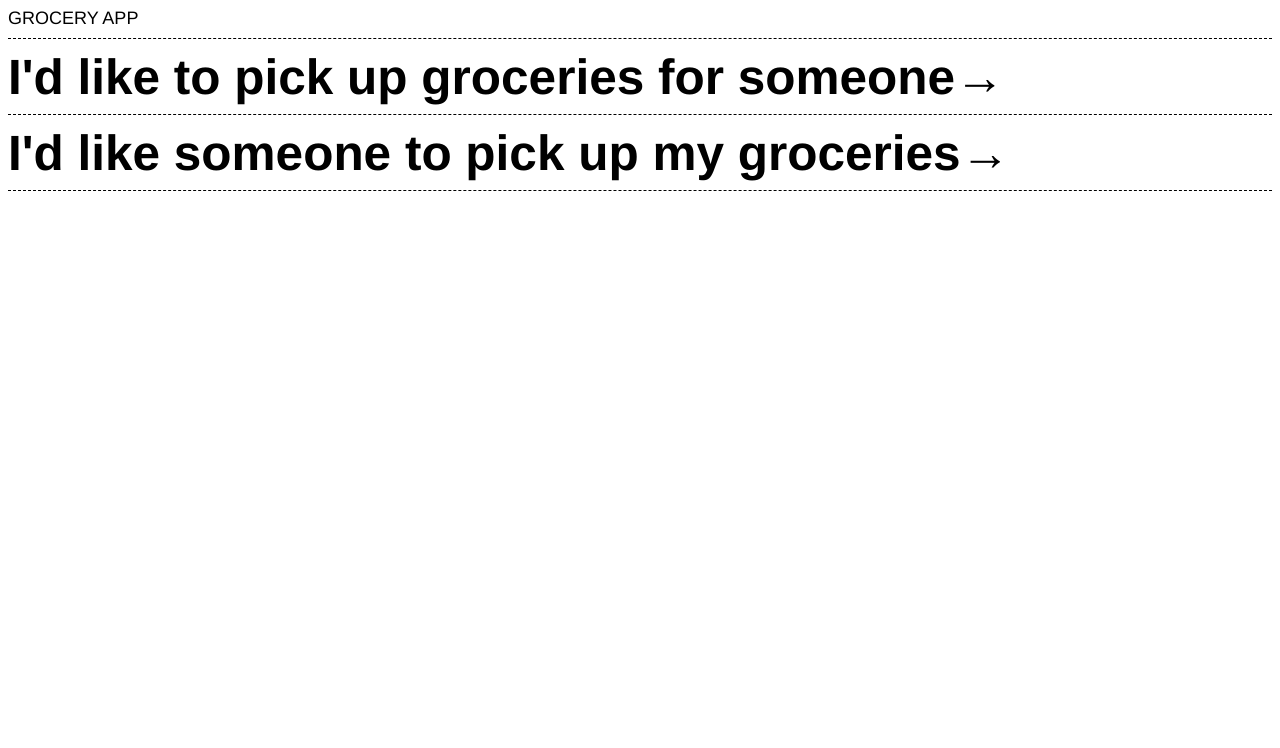
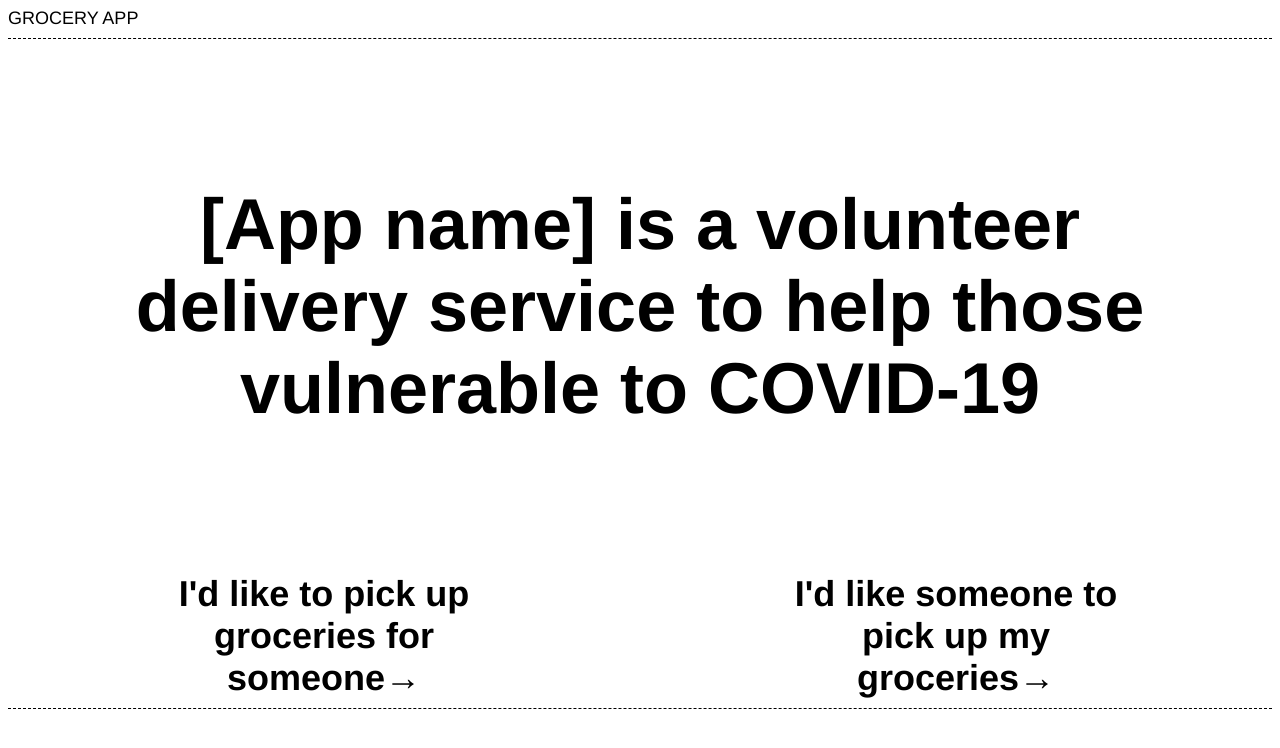
Before and after one commit to thisdesign/groceryassist, a Next.js app: page / in a window 1280 px wide. Shown: the top 748 px of the page. Built offline with nearby package versions, Linux system fonts and the light colour scheme.

Commit message:
home page

```diff
--- a/pages/index.tsx
+++ b/pages/index.tsx
@@ -6,18 +6,40 @@ const Home: NextPage = () => {
   return (
     <>
       <h1>
-        <Link href="/orders">
-          <a>I&apos;d like to pick up groceries for someone→</a>
-        </Link>
+        [App name] is a volunteer delivery service to help those vulnerable to
+        COVID-19
       </h1>
-      <hr />
-      <h1>
-        <Link href="/new">
-          <a>I&apos;d like someone to pick up my groceries→</a>
-        </Link>
-      </h1>
+      <div className="wrapper">
+        <h2>
+          <Link href="/orders">
+            <a>I&apos;d like to pick up groceries for someone→</a>
+          </Link>
+        </h2>
+        <h2>
+          <Link href="/new">
+            <a>I&apos;d like someone to pick up my groceries→</a>
+          </Link>
+        </h2>
+      </div>
 
       <hr />
+      <style jsx>
+        {`
+          h1 {
+            font-size: 4rem;
+            max-width: 15em;
+            text-align: center;
+            margin: 2em auto;
+          }
+
+          .wrapper {
+            justify-content: space-around;
+            display: grid;
+            grid-template-columns: 20rem 20rem;
+            text-align: center;
+          }
+        `}
+      </style>
     </>
   );
 };
```
